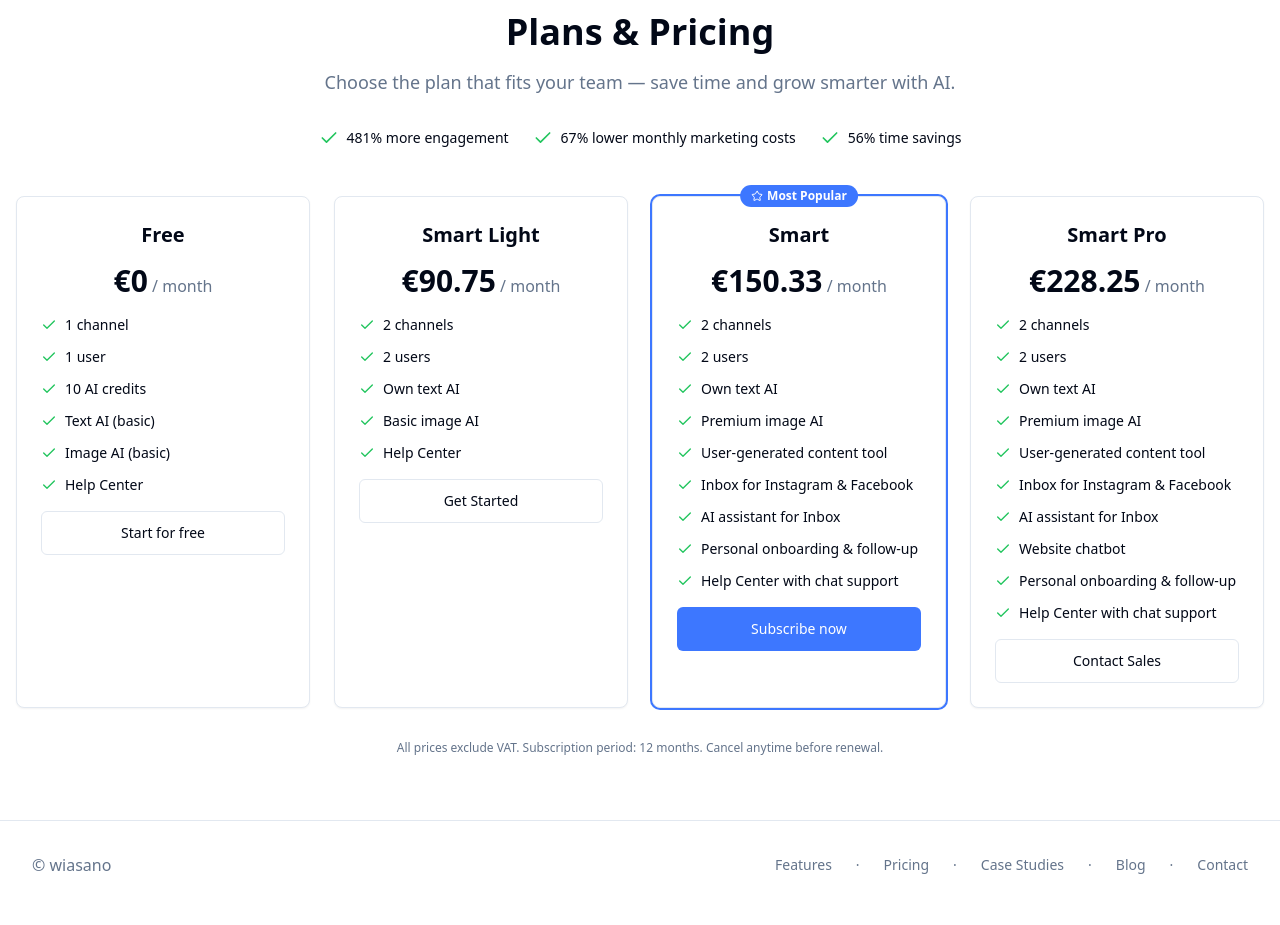
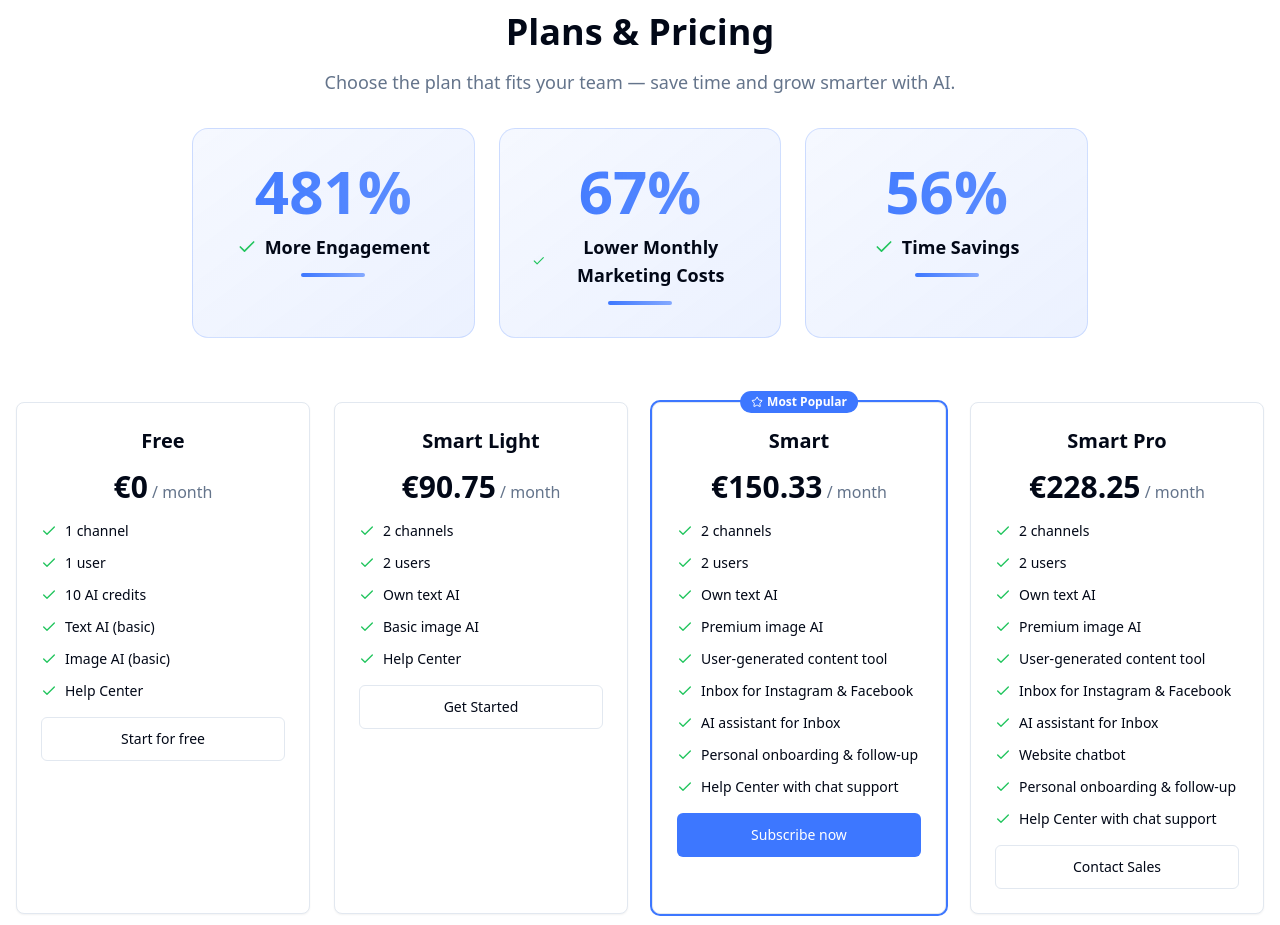
Before and after one commit to zqi4869/curate-program-v2, a React (Vite) app: page / in a window 1280 px wide. Shown: the part 3400-4325 px from the top of the page. Built offline with nearby package versions, Linux system fonts and the light colour scheme; the HTML template or start-up script is replaced by a standard one.

Commit message:
Refactor pricing benefits section

```diff
--- a/src/components/PricingPlans.tsx
+++ b/src/components/PricingPlans.tsx
@@ -96,13 +96,29 @@ const PricingPlans = () => {
           </p>
 
           {/* Benefits */}
-          <div className="flex flex-col sm:flex-row items-center justify-center gap-6 mb-12">
-            {benefits.map((benefit, index) => (
-              <div key={index} className="flex items-center space-x-2">
-                <Check className="h-5 w-5 text-green-500 flex-shrink-0" />
-                <span className="text-sm font-medium text-foreground">{benefit}</span>
-              </div>
-            ))}
+          <div className="grid md:grid-cols-3 gap-6 mb-16 max-w-4xl mx-auto">
+            {benefits.map((benefit, index) => {
+              const percentage = benefit.match(/\d+%/)?.[0] || '';
+              const description = benefit.replace(/\d+% /, '');
+
+              return (
+                <div key={index} className="relative p-8 rounded-2xl bg-gradient-to-br from-primary/5 to-primary/10 border border-primary/20 text-center group hover:shadow-lg transition-all duration-300 hover:scale-105">
+                  <div className="absolute inset-0 rounded-2xl bg-gradient-to-br from-primary/10 to-transparent opacity-0 group-hover:opacity-100 transition-opacity duration-300" />
+                  <div className="relative z-10">
+                    <div className="text-5xl md:text-6xl font-black mb-3 bg-gradient-to-r from-primary to-primary/80 bg-clip-text text-transparent">
+                      {percentage}
+                    </div>
+                    <div className="flex items-center justify-center mb-3">
+                      <Check className="h-5 w-5 text-green-500 mr-2" />
+                      <span className="text-lg font-semibold text-foreground capitalize">
+                        {description}
+                      </span>
+                    </div>
+                    <div className="h-1 w-16 bg-gradient-to-r from-primary to-primary/60 rounded-full mx-auto" />
+                  </div>
+                </div>
+              );
+            })}
           </div>
         </div>
 
```
